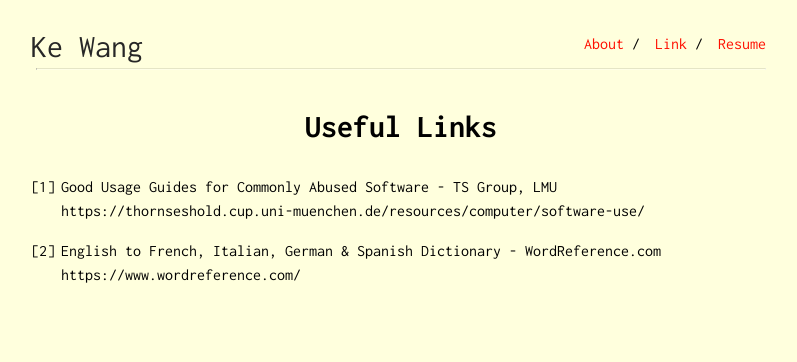
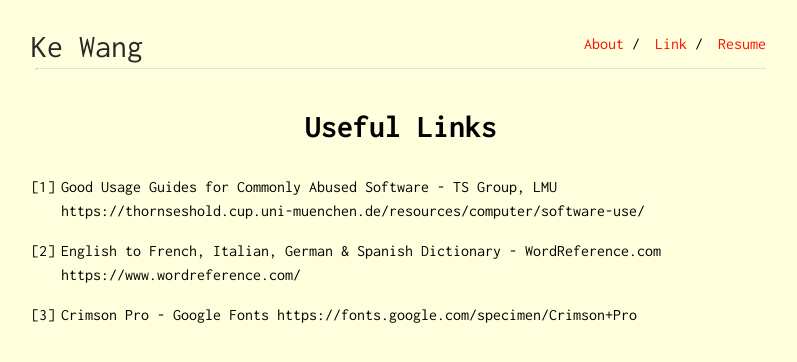
Before and after one commit to ekdc11/ekdc11.github.io, a Jekyll site: the page built from link.md, in a window 1280 px wide. Shown: the top 362 px of the page, without its empty margins (239-1036 px from the left). Built offline with Jekyll 4.4.1, drawn with Linux system fonts in a browser that asks for light colours.

Commit message:
Update link.md

```diff
--- a/link.md
+++ b/link.md
@@ -8,3 +8,6 @@ https://thornseshold.cup.uni-muenchen.de/resources/computer/software-use/
 
 2. English to French, Italian, German & Spanish Dictionary - WordReference.com
 https://www.wordreference.com/
+
+3. Crimson Pro - Google Fonts
+https://fonts.google.com/specimen/Crimson+Pro
```
